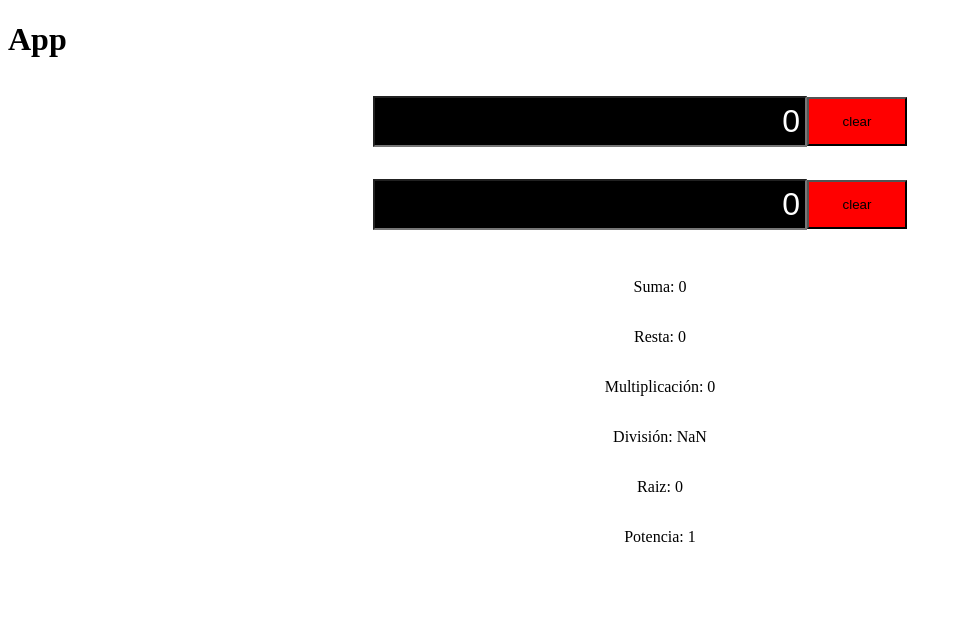
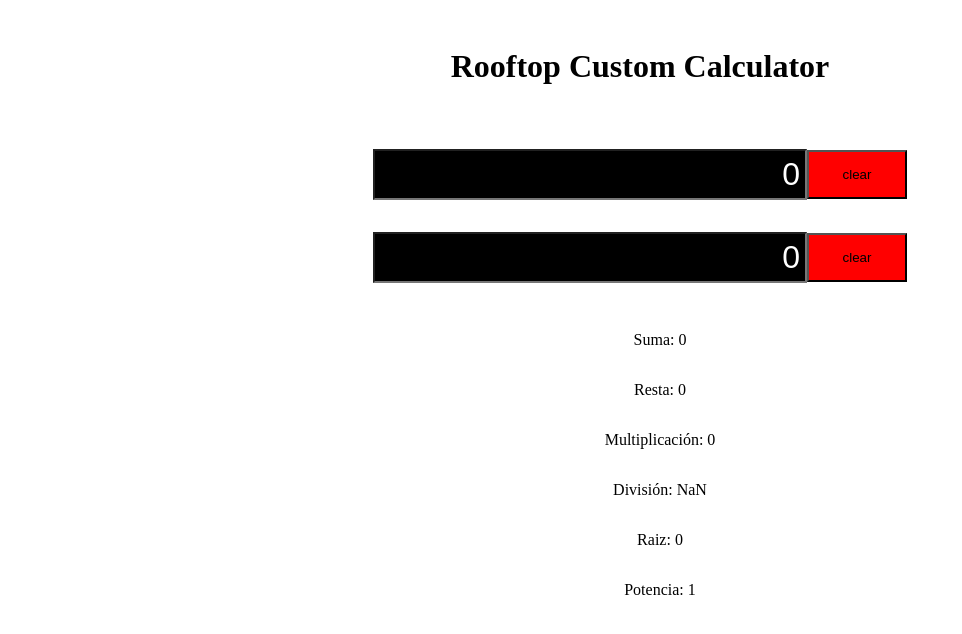
Before and after one commit to julioale21/rooftop-custom-calculator, a React (Vite) app: page / in a window 1280 px wide. Shown: the top 634 px of the page, without its empty margins (0-962 px from the left). Built offline with nearby package versions, Linux system fonts and the light colour scheme.

Commit message:
style: added title styles

```diff
--- /dev/null
+++ b/src/App.css
@@ -0,0 +1,5 @@
+.title {
+  display: flex;
+  justify-content: center;
+  margin: 3rem 0;
+}
--- a/src/App.tsx
+++ b/src/App.tsx
@@ -1,10 +1,11 @@
 import React from "react";
 import Calculator from "./components/Calculator";
+import "./App.css";
 
 function App() {
   return (
-    <div>
-      <h1>App</h1>
+    <div className="App">
+      <h1 className="title">Rooftop Custom Calculator</h1>
       <Calculator />
     </div>
   );
```
